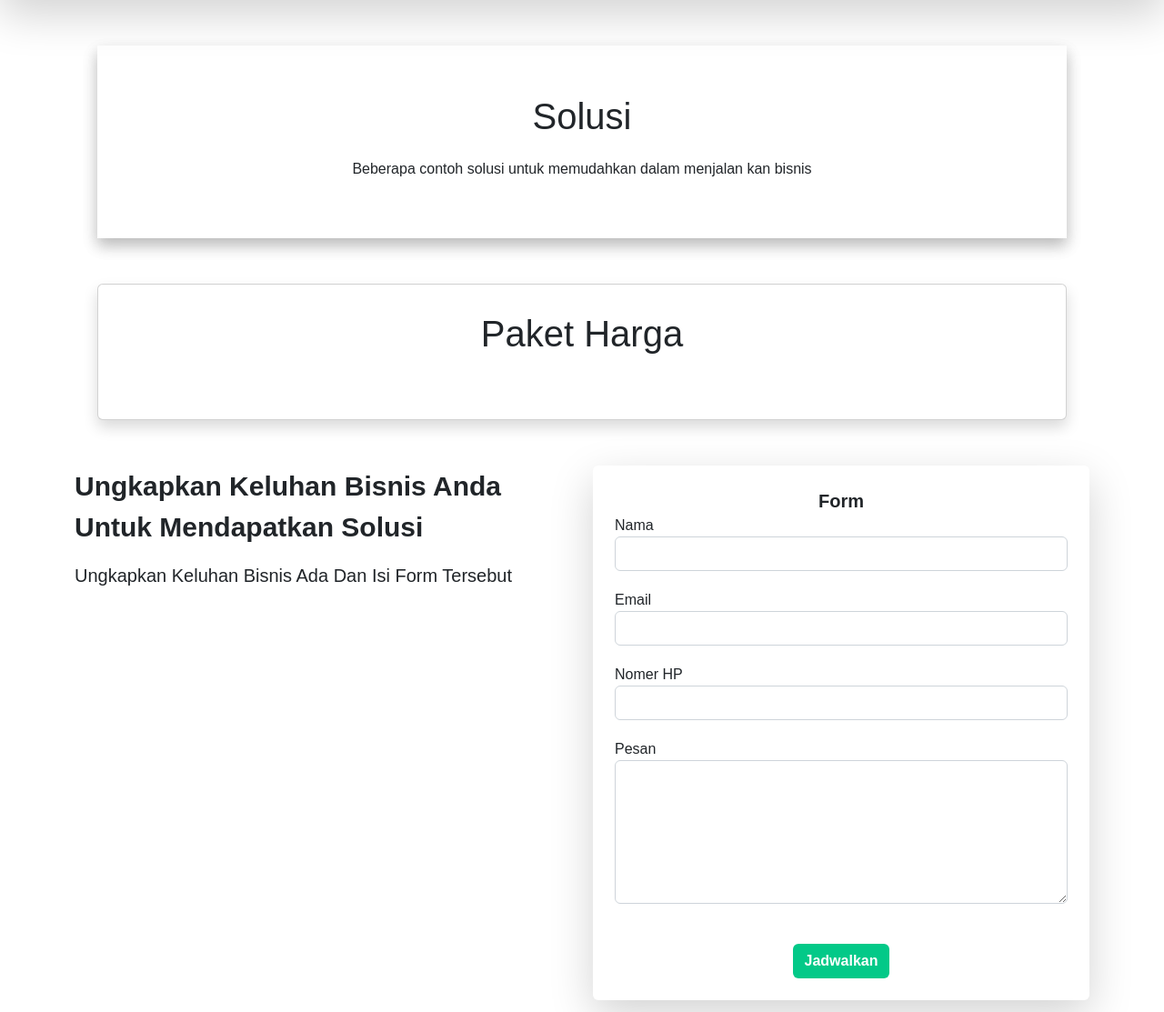
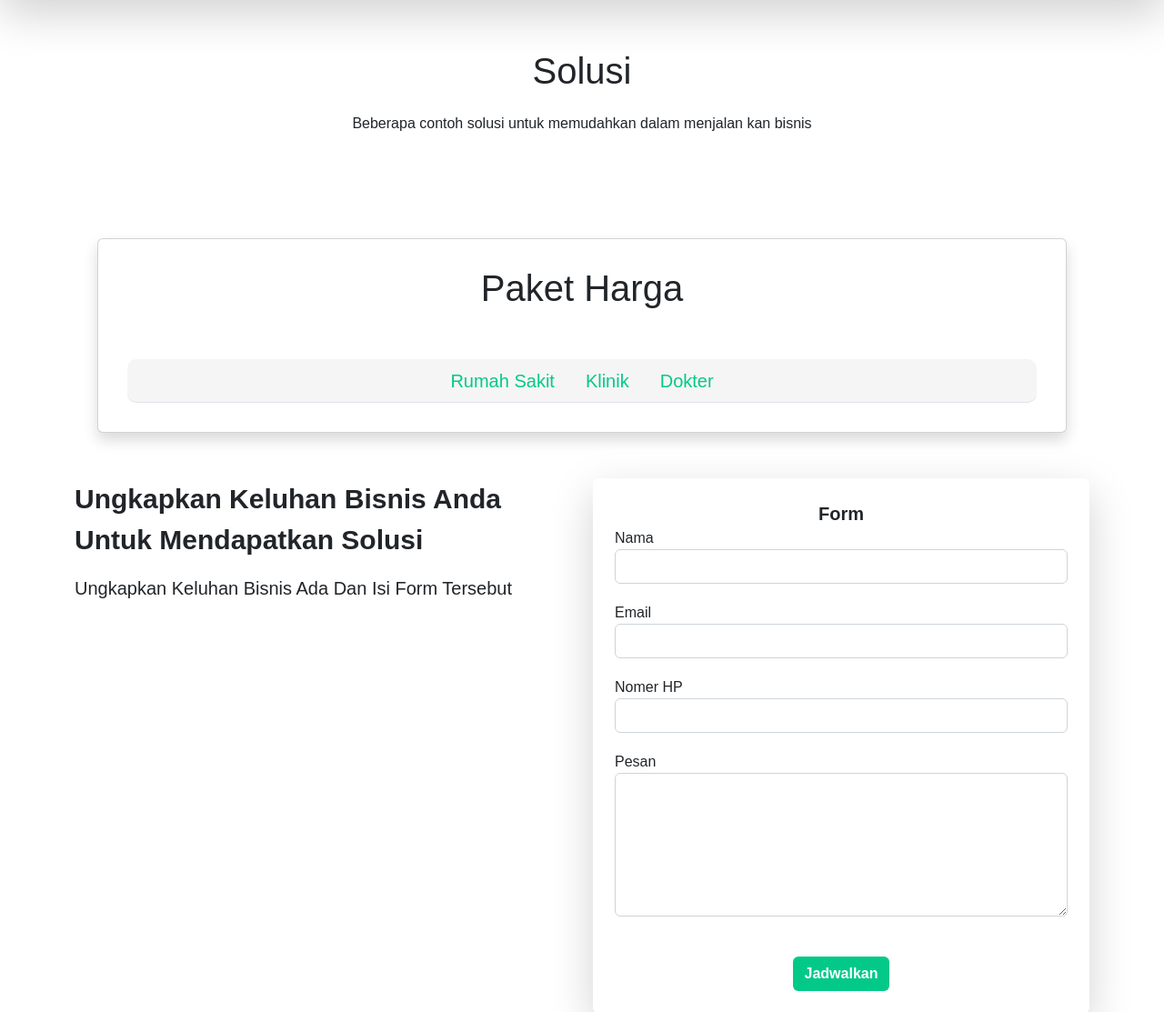
Before and after one commit to adithamp/landingpage, a CodeIgniter 4 app: the page made by app/Views/solusi.php in a window 1280 px wide. Shown: the part 70-1183 px from the top of the page at 91% size. Run offline with PHP 8.4 and a stand-in for CodeIgniter, Linux system fonts and the light colour scheme; the template is opened without the code that fills it, so the values that code supplies are empty; some libraries are stand-ins or nearby versions.

Commit message:
menambah tampilan card menjadi 4 sejajar dan penambahan tabs pada paket harga

```diff
--- a/app/Views/solusi.php
+++ b/app/Views/solusi.php
@@ -5,16 +5,14 @@ Solusi
 <?php $this->section('content') ?>
 
 <div class="col-12 d-flex justify-content-center">
-    <div class="col-10 shadow" style="margin-top: 50px; height: auto; ">
-
-        <div class="col-12 p-5 shadow">
+        <div class="col-12 p-5">
             <div class="col-12 text-center">
                 <p class="mb-lg-3" style="font-size: 40px; font-weight: 500;">Solusi</p>
                 <p>Beberapa contoh solusi untuk memudahkan dalam menjalan kan bisnis</p>
             </div>
             <div class="col-12 md-4 d-flex gap-2 flex-wrap justify-content-center">
                 <?php foreach ($solusi as $key => $value) { ?>
-                    <div class="card  p-2" style="background-color: white ; border-radius: 10px; width: 297.5px;">
+                    <div class="card  p-2 shadow" style="background-color: white ; border-radius: 10px; width: 297.5px;">
                         <div class="col-12 d-flex justify-content-center">
                             <img src="<?= $value['gambar'] ?>" alt="" width="120px" height="120px">
                         </div>
@@ -28,7 +26,6 @@ Solusi
                     </div>
                 <?php } ?>
             </div>
-        </div>
     </div>
 </div>
 
@@ -37,15 +34,28 @@ Solusi
         <div class="text-center mb-4">
             <p style="font-size: 40px; font-weight: 500;">Paket Harga</p>
         </div>
+        <div class="container p-2" style="justify-content: center;">
+            <ul class="nav nav-tabs" style="justify-content: center; background-color: whitesmoke; border-radius: 10px;">
+                <li class="nav-item">
+                    <a class="nav-link fs-5" style="color: #03c988;" href="#">Rumah Sakit</a>
+                </li>
+                <li class="nav-item">
+                    <a class="nav-link fs-5" style="color :#03c988;" href="#">Klinik</a>
+                </li>
+                <li class="nav-item">
+                    <a class="nav-link fs-5" style="color :#03c988;" href="#">Dokter</a>
+                </li>
+            </ul>
+        </div>
         <div class="row justify-content-center">
             <?php foreach ($paketharga as $key => $value) { ?>
                 <div class="col-md-4 mb-3">
                     <div class="card" style="background-color: white; border-radius: 10px;">
                         <div class="card-body">
-                            <h4 class="card-title text-center"><b>Paket Harga <?= $value['nama_paket'] ?></b></h4>
+                            <h4 class="card-title text-center"><b><?= $value['nama_paket'] ?></b></h4>
                             <p class="card-text text-center" style="font-weight: 600; font-size: 20px;"><?= $value['kategori_harga'] ?></p>
                             <hr>
-                            <p class="card-text text-center" style="font-weight: 600;font-size: 20px;">Rp. <?= $value['harga']?> Juta</p>
+                            <p class="card-text text-center" style="font-weight: 600;font-size: 20px;">Rp. <?= $value['harga'] ?> Juta</p>
                             <p class="card-text text-center" style="font-weight: 600;font-size: 20px;">Mendapatkan Modul</p>
                             <ul class="list-unstyled">
                                 <li class="mb-2"><i class="ti ti-check text-success"></i> Admisi</li>
```
